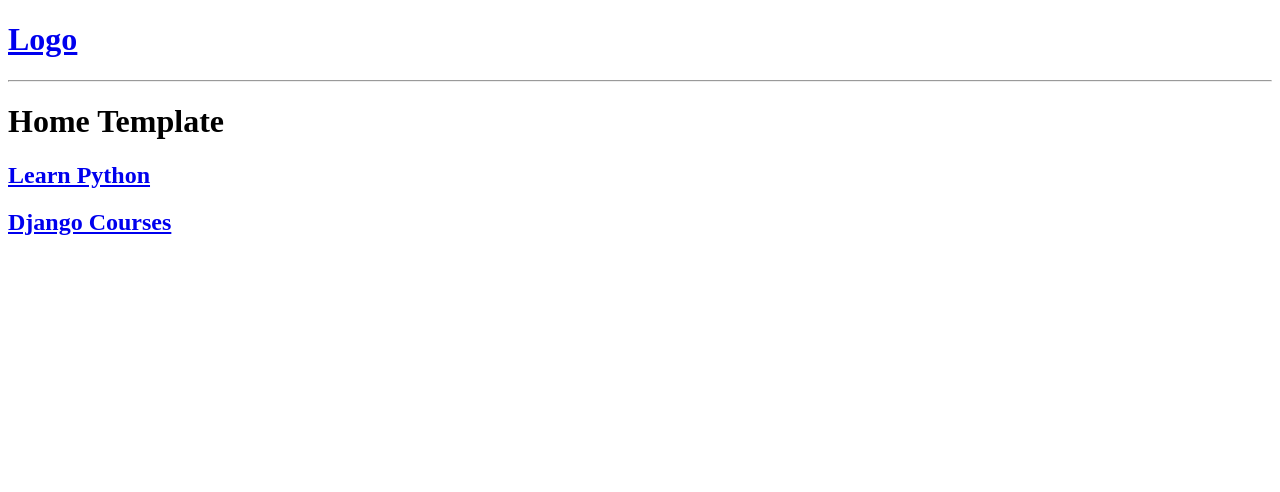
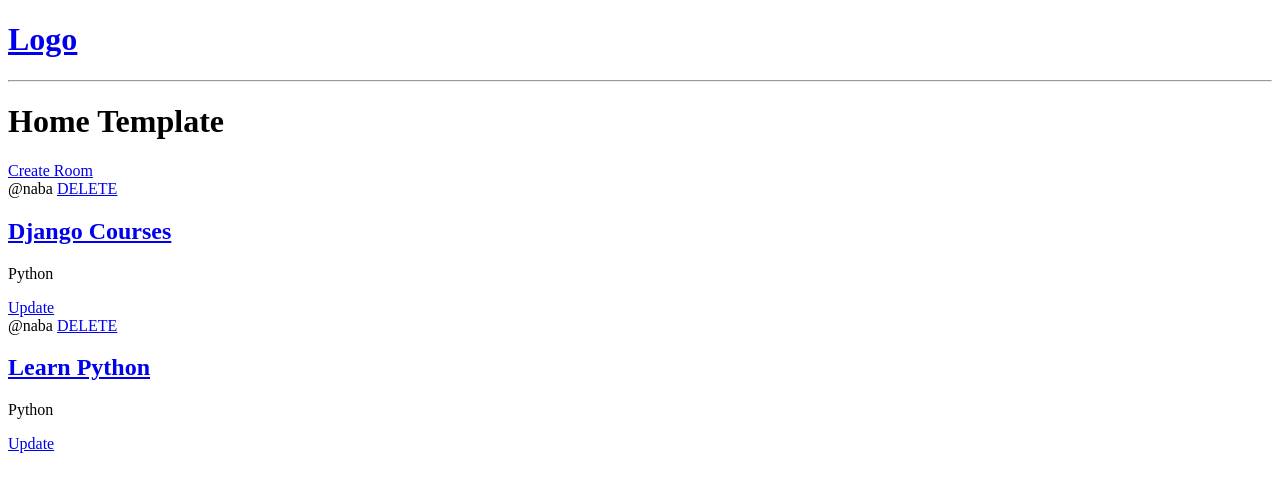
Before and after one commit to Nabajyoti4/StudyBuddy-DjangoApp, a Django app: page / in a window 1280 px wide. Shown: the top 492 px of the page. Run offline with Django 4.2, Linux system fonts and the light colour scheme; data comes from the database, SQL or seed files in the repository; both versions use the stored data as it was after the commit.

Commit message:
create and update room views and form added

```diff
--- a/base/admin.py
+++ b/base/admin.py
@@ -1,6 +1,8 @@
 from django.contrib import admin
 
 # Register your models here.
-from .models import Room
+from .models import Room, Message, Topic
 
 admin.site.register(Room)
+admin.site.register(Message)
+admin.site.register(Topic)
--- a/base/models.py
+++ b/base/models.py
@@ -1,11 +1,34 @@
 from django.db import models
+from django.contrib.auth.models import User
 
 # Create your models here.
+
+class Topic(models.Model):
+    name = models.CharField(max_length=200)
+
+    def __str__(self) -> str:
+        return self.name
+
 class Room(models.Model):
+    user = models.ForeignKey(User, on_delete=models.SET_NULL, null=True)
+    topic = models.ForeignKey(Topic, on_delete=models.SET_NULL, null=True)
     name = models.CharField(max_length=128)
     description = models.TextField(null=True, blank=True)
     updated = models.DateTimeField(auto_now=True)
     created = models.DateTimeField(auto_now_add=True)
 
+    class Meta:
+        ordering = ['-updated','created']
+
     def __str__(self):
         return self.name
+
+class Message(models.Model):
+    user = models.ForeignKey(User, on_delete=models.CASCADE)
+    room = models.ForeignKey(Room, on_delete=models.CASCADE)
+    body = models.TextField()
+    updated = models.DateTimeField(auto_now=True)
+    created = models.DateTimeField(auto_now_add=True)
+
+    def __str__(self) -> str:
+        return self.body[:20]
--- a/base/templates/base/home.html
+++ b/base/templates/base/home.html
@@ -4,12 +4,17 @@
 <h1>Home Template</h1>
 
 <div>
+    <a href="{% url 'create_room' %}">Create Room</a>
     <div>
         {% for room in rooms %}
         <div>
+            <span>@{{ room.user.username }}</span>
+            <a href="{% url 'delete_room' room.id %}">DELETE</a>
             <a href="{% url 'room' room.id %}">
                 <h2>{{ room.name }}</h2>
             </a>
+            <p>{{ room.topic.name }}</p>
+            <a href="{% url 'update_room' room.id %}" >Update</a>
         </div>
         {% endfor %}
     </div>
--- a/base/urls.py
+++ b/base/urls.py
@@ -4,4 +4,7 @@ from . import views
 urlpatterns = [
     path('', views.home, name='home'),
     path('room/<str:pk>/', views.room, name='room'),
+    path('create-room/', views.create_room, name='create_room'),
+    path('update-room/<str:pk>/', views.update_room, name='update_room'),
+    path('delete-room/<str:pk>/', views.delete_room, name='delete_room'),
 ]
--- a/base/views.py
+++ b/base/views.py
@@ -1,8 +1,8 @@
 from multiprocessing import context
 from django.http import HttpResponse
-from django.shortcuts import render
+from django.shortcuts import redirect, render
 from .models import Room
-
+from .forms import RoomForm
 
 
 # Create your views here.
@@ -16,3 +16,40 @@ def room(request, pk):
     room = Room.objects.get(pk=pk)
     context = {'room' : room}
     return render(request, 'base/room.html', context)
+
+def create_room(request):
+    form = RoomForm()
+    if request.method == 'POST':
+        form = RoomForm(request.POST)
+        if form.is_valid():
+            form.save()
+            return redirect('home')
+        else:
+            print(form.errors)
+            return HttpResponse('Form is not valid')
+
+    context = {'form': form}
+    return render(request, 'base/room_form.html', context)
+
+def update_room(request, pk):
+    room = Room.objects.get(pk=pk)
+    form = RoomForm(instance=room)
+    if request.method == 'POST':
+        form = RoomForm(request.POST, instance=room)
+        if form.is_valid():
+            form.save()
+            return redirect('home')
+        else:
+            print(form.errors)
+            return HttpResponse('Form is not valid')
+
+    context = {'form': form}
+    return render(request, 'base/room_form.html', context)
+
+def delete_room(request, pk):
+    room = Room.objects.get(pk=pk)
+    if request.method == 'POST':
+        room.delete()
+        return redirect('home')
+    context = {'room': room}
+    return render(request, 'base/delete_room.html', context)
```
Also changed, not shown: base/forms.py (added, +7 -0 lines), base/templates/base/room_form.html (added, +10 -0 lines), base/migrations/0002_topic_room_user_message_room_topic.py (added), db.sqlite3.
